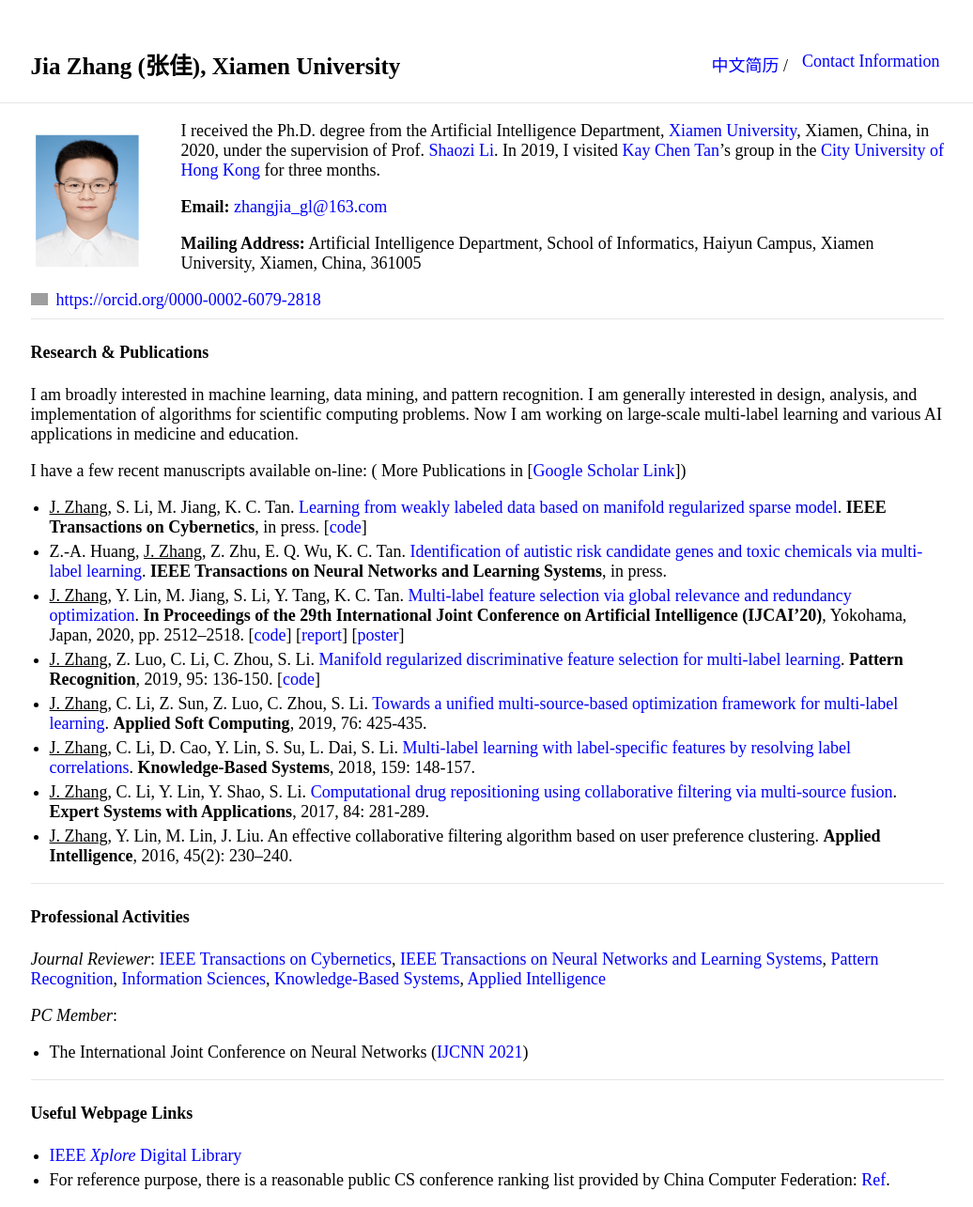
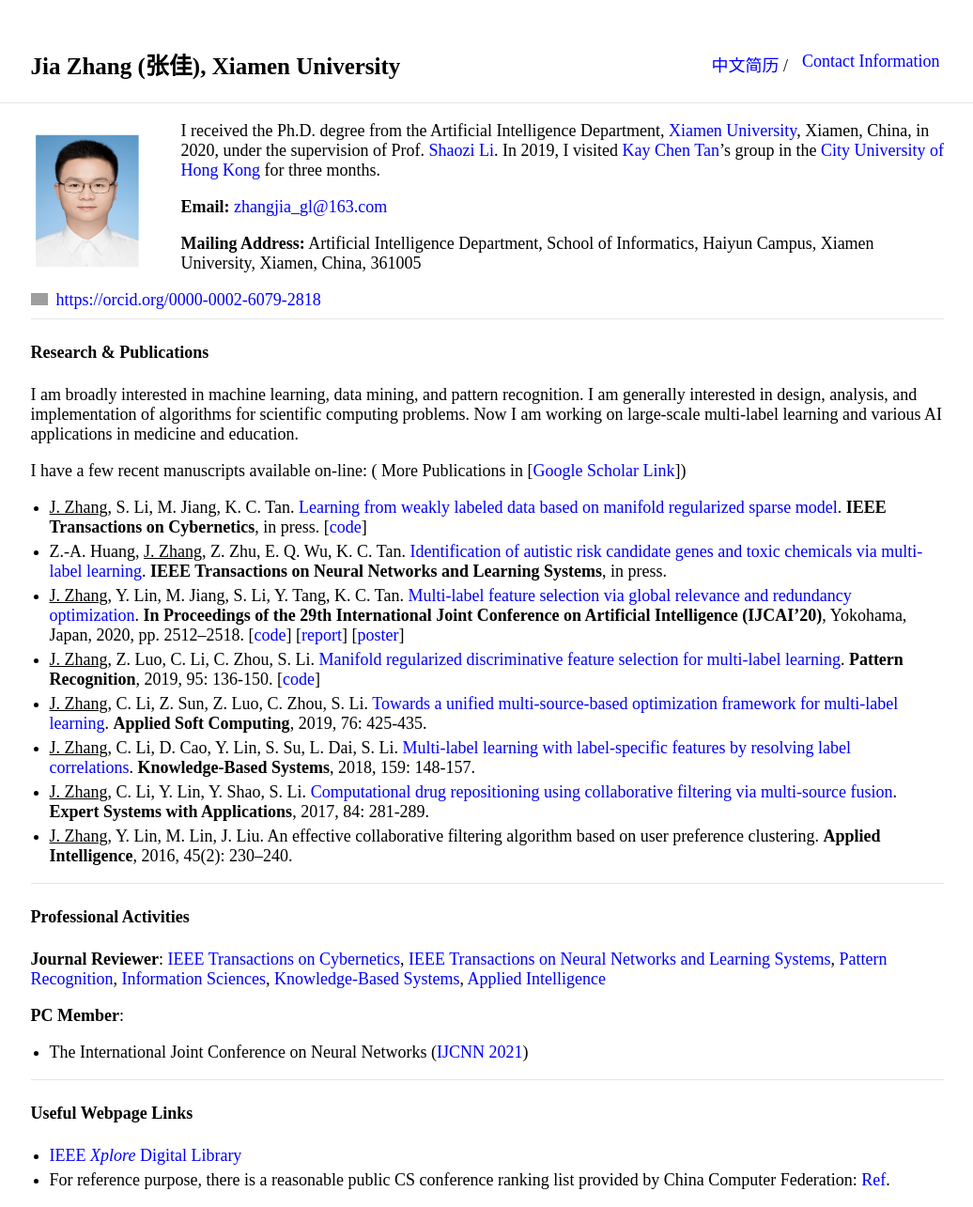
Before and after one commit to jiazhang-ml/jiazhang-ml.github.io, a Jekyll site: the page built from index.md, in a window 1280 px wide. Shown: the top 1285 px of the page at 94% size, without its empty margins (121-1157 px from the left). Built offline with Jekyll 4.4.1, drawn with Linux system fonts in a browser that asks for light colours; grey boxes are pictures that could not be loaded.

```diff
--- a/index.md
+++ b/index.md
@@ -31,9 +31,9 @@ I have a few recent manuscripts available on-line: ( More Publications in [[Goog
 ---
 
 #### Professional Activities
-*Journal Reviewer*: [IEEE Transactions on Cybernetics](https://mc.manuscriptcentral.com/cyb-ieee), [IEEE Transactions on Neural Networks and Learning Systems](https://mc.manuscriptcentral.com/tnnls), [Pattern Recognition](https://www.journals.elsevier.com/pattern-recognition/), [Information Sciences](https://www.journals.elsevier.com/information-sciences), [Knowledge-Based Systems](https://www.journals.elsevier.com/knowledge-based-systems), [Applied Intelligence](https://www.editorialmanager.com/apin/Default.aspx)
+**Journal Reviewer**: [IEEE Transactions on Cybernetics](https://mc.manuscriptcentral.com/cyb-ieee), [IEEE Transactions on Neural Networks and Learning Systems](https://mc.manuscriptcentral.com/tnnls), [Pattern Recognition](https://www.journals.elsevier.com/pattern-recognition/), [Information Sciences](https://www.journals.elsevier.com/information-sciences), [Knowledge-Based Systems](https://www.journals.elsevier.com/knowledge-based-systems), [Applied Intelligence](https://www.editorialmanager.com/apin/Default.aspx)
 
-*PC Member*:
+**PC Member**:
 * The International Joint Conference on Neural Networks ([IJCNN 2021](https://www.ijcnn.org/))
 
 ---
```
